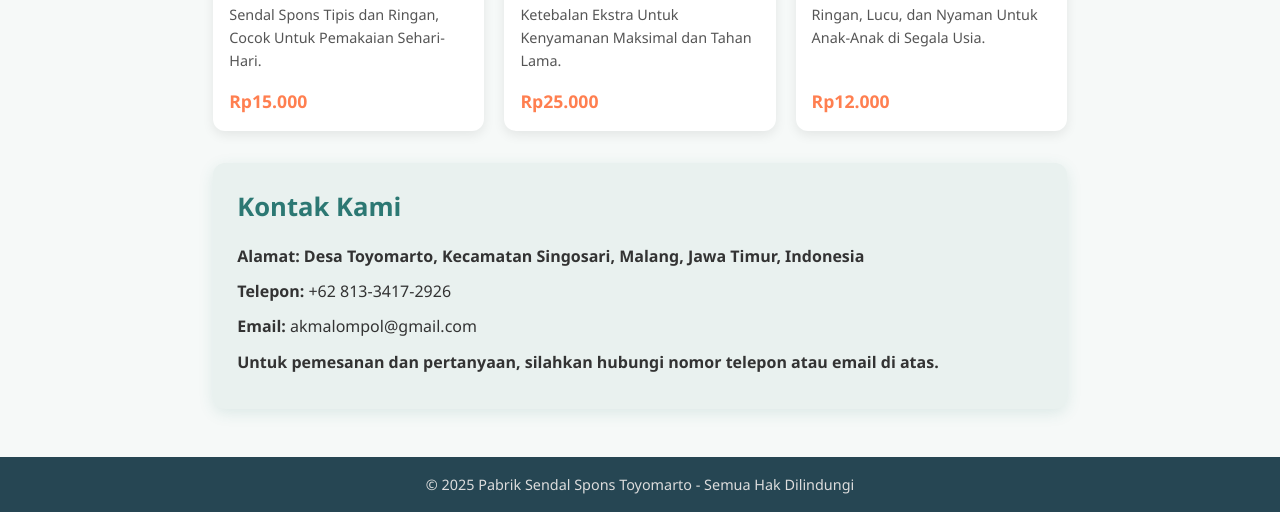
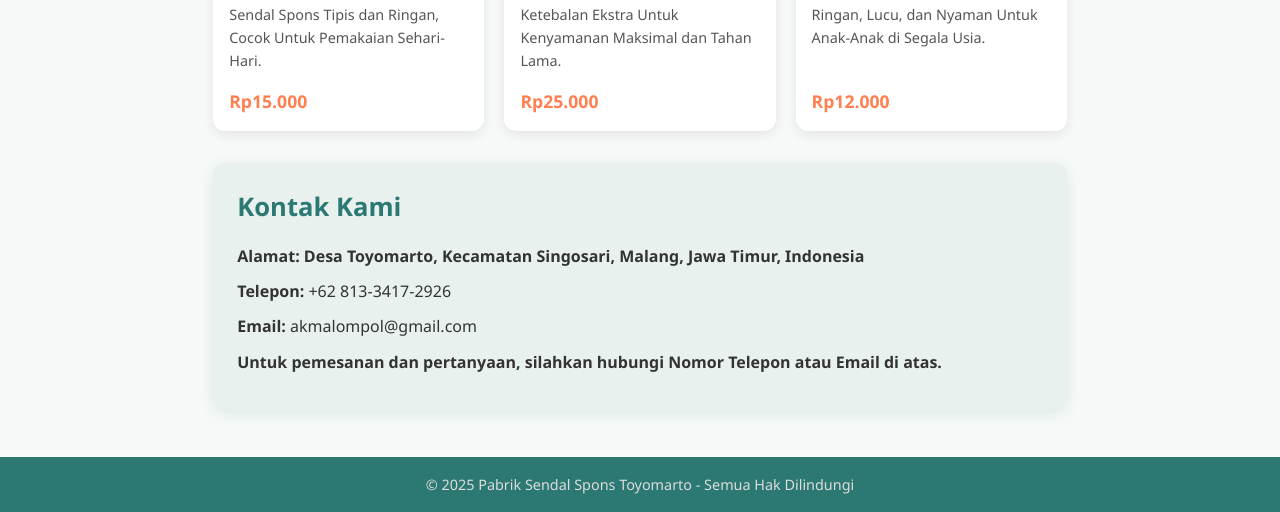
Before and after one commit to Vrucx/Website-KKN, a plain HTML site: page index.html in a window 1280 px wide. Shown: the part 612-1124 px from the top of the page. Drawn offline with Linux system fonts and the light colour scheme.

Commit message:
Update index.html

```diff
--- a/index.html
+++ b/index.html
@@ -159,7 +159,7 @@
   }
 
   footer {
-    background: #264653;
+    background: #2c7873;
     color: #ddd;
     text-align: center;
     font-size: 0.9rem;
@@ -244,7 +244,7 @@
     <p class="address"><strong>Alamat:</strong> Desa Toyomarto, Kecamatan Singosari, Malang, Jawa Timur, Indonesia</p>
     <p><strong>Telepon:</strong> +62 813-3417-2926</p>
     <p><strong>Email:</strong> akmalompol@gmail.com</p>
-    <p><strong>Untuk pemesanan dan pertanyaan, silahkan hubungi nomor telepon atau email di atas.</strong></p>
+    <p><strong>Untuk pemesanan dan pertanyaan, silahkan hubungi Nomor Telepon atau Email di atas.</strong></p>
   </section>
 </main>
 
```
